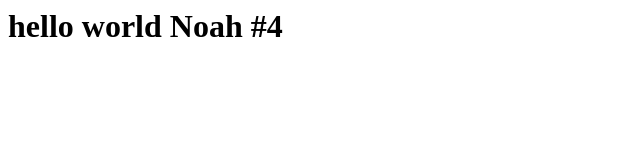
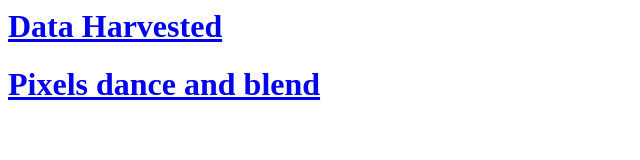
Before and after one commit to noah-netizen/noah_haiku4, a plain HTML site: page index.html in a window 1280 px wide. Shown: the whole page, without its empty margins (0-640 px from the left). Drawn offline with Linux system fonts and the light colour scheme.

Commit message:
added links

```diff
--- a/index.html
+++ b/index.html
@@ -1,3 +1,8 @@
+
 <h1>
-  hello world Noah #4
+  <a href="https://nbez11.github.io/haiku/" target="_blank">Data Harvested</a>
 </h1>
+
+<h1>
+  <a href="https://anna-y-yan.github.io/haikuanna/" target="_blank">Pixels dance and blend</a>
+</h1>
```
